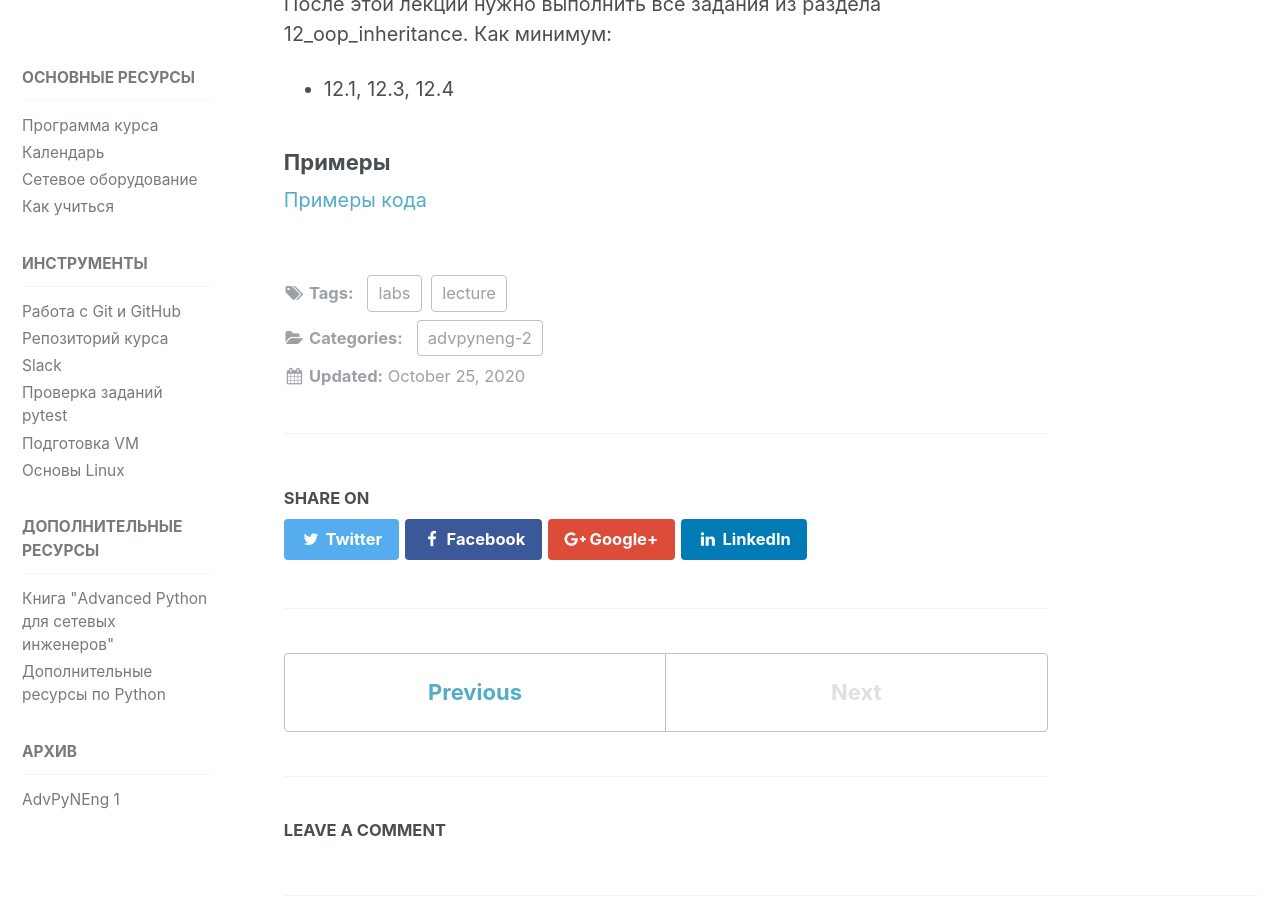
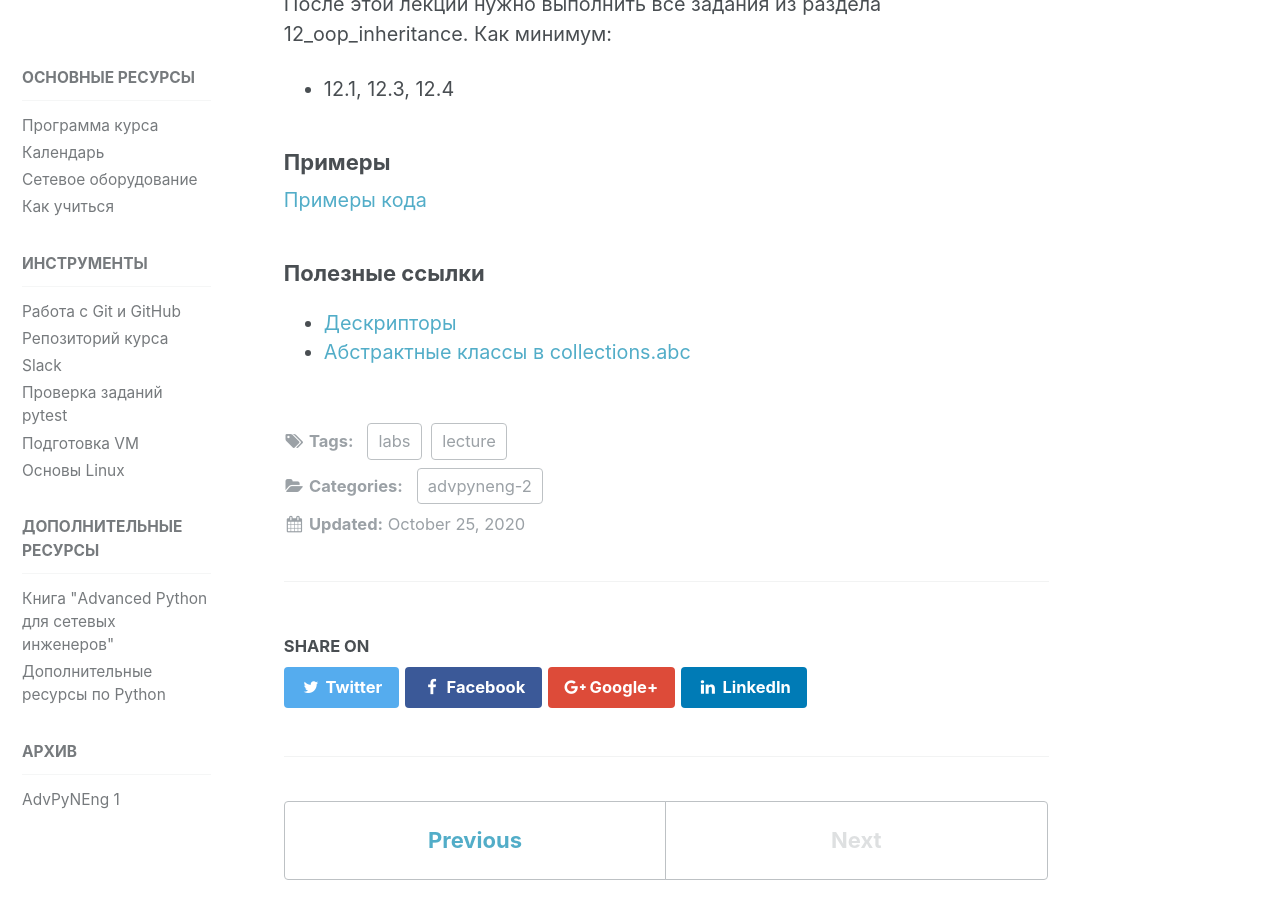
Before and after one commit to advpyneng/advpyneng.github.io, a Jekyll site: the page built from _posts/advpyneng2/2020-10-24-lecture-14.md, in a window 1280 px wide and 900 px high, scrolled down 359 px. Built offline with Jekyll 4.4.1, drawn with Linux system fonts in a browser that asks for light colours; comment, search, counter and statistics services are not loaded.

Commit message:
лекция 14

```diff
--- a/_posts/advpyneng2/2020-10-24-lecture-14.md
+++ b/_posts/advpyneng2/2020-10-24-lecture-14.md
@@ -19,3 +19,9 @@ category:
 ### Примеры
 
 [Примеры кода](https://github.com/pyneng/advpyneng-online-2-sep-nov-2020/tree/master/examples/12_oop_inheritance)
+
+
+### Полезные ссылки
+
+* [Дескрипторы](https://docs.python.org/3/howto/descriptor.html)
+* [Абстрактные классы в collections.abc](https://docs.python.org/3/library/collections.abc.html)
```
